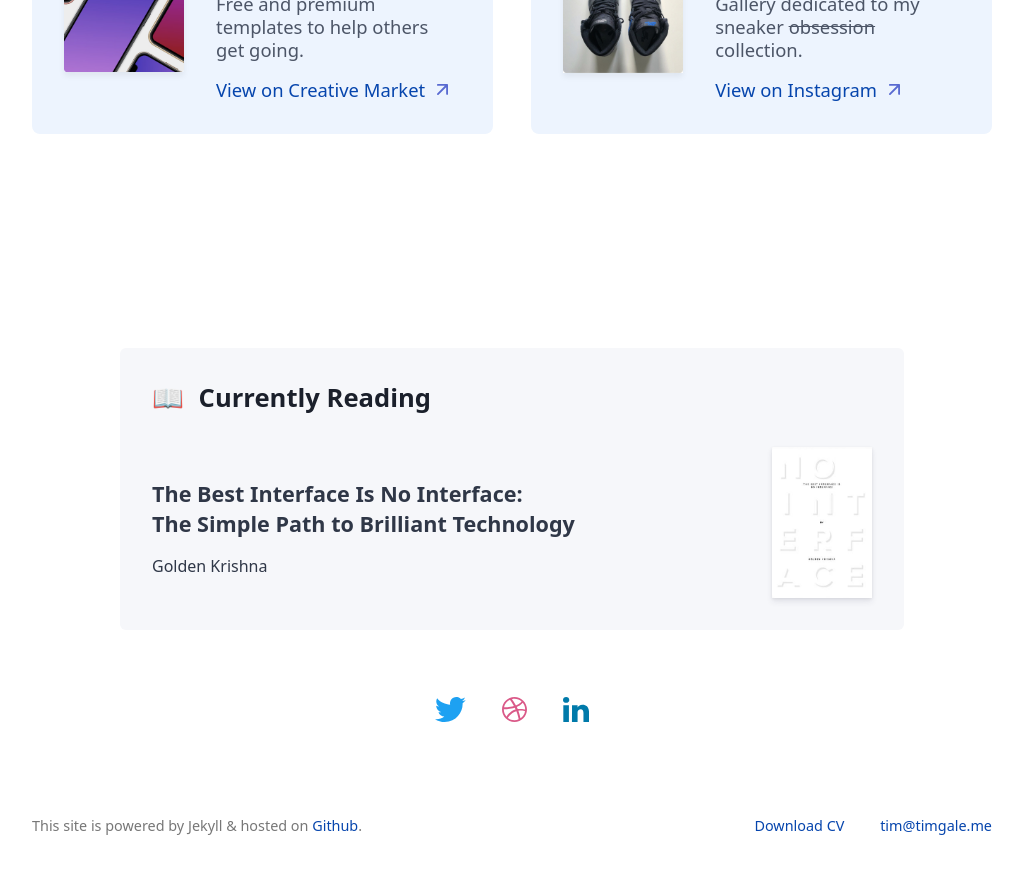
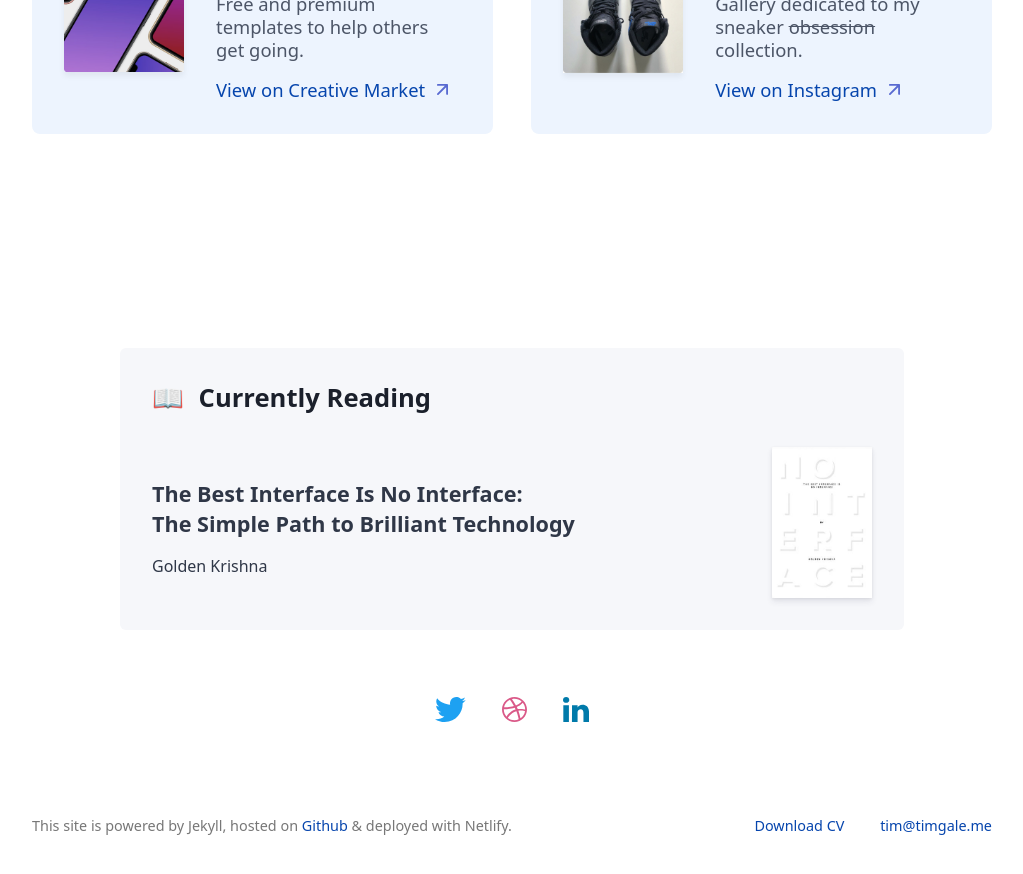
Before and after one commit to timgale/timgale.github.io, a Jekyll site: the page built from index.html, in a window 1280 px wide and 900 px high, scrolled down 2916 px. Shown: the top 874 px of the window, without its empty margins (128-1151 px from the left). Built offline with Jekyll 4.4.1, drawn with Linux system fonts in a browser that asks for light colours.

Commit message:
Update footer copy

```diff
--- a/_includes/footer.html
+++ b/_includes/footer.html
@@ -1,7 +1,7 @@
 	<div class="container--alpha">
 
 		<div class="fl">
-			<span class="sub-text">This site is powered by Jekyll &amp; hosted on <a href="http://github.com/timgale/timgale.github.io">Github</a>.</span>
+			<span class="sub-text">This site is powered by Jekyll, hosted on <a href="http://github.com/timgale/timgale.github.io">Github</a> &amp; deployed with Netlify.</span>
 		</div>
 
 		<div class="fr">
```
